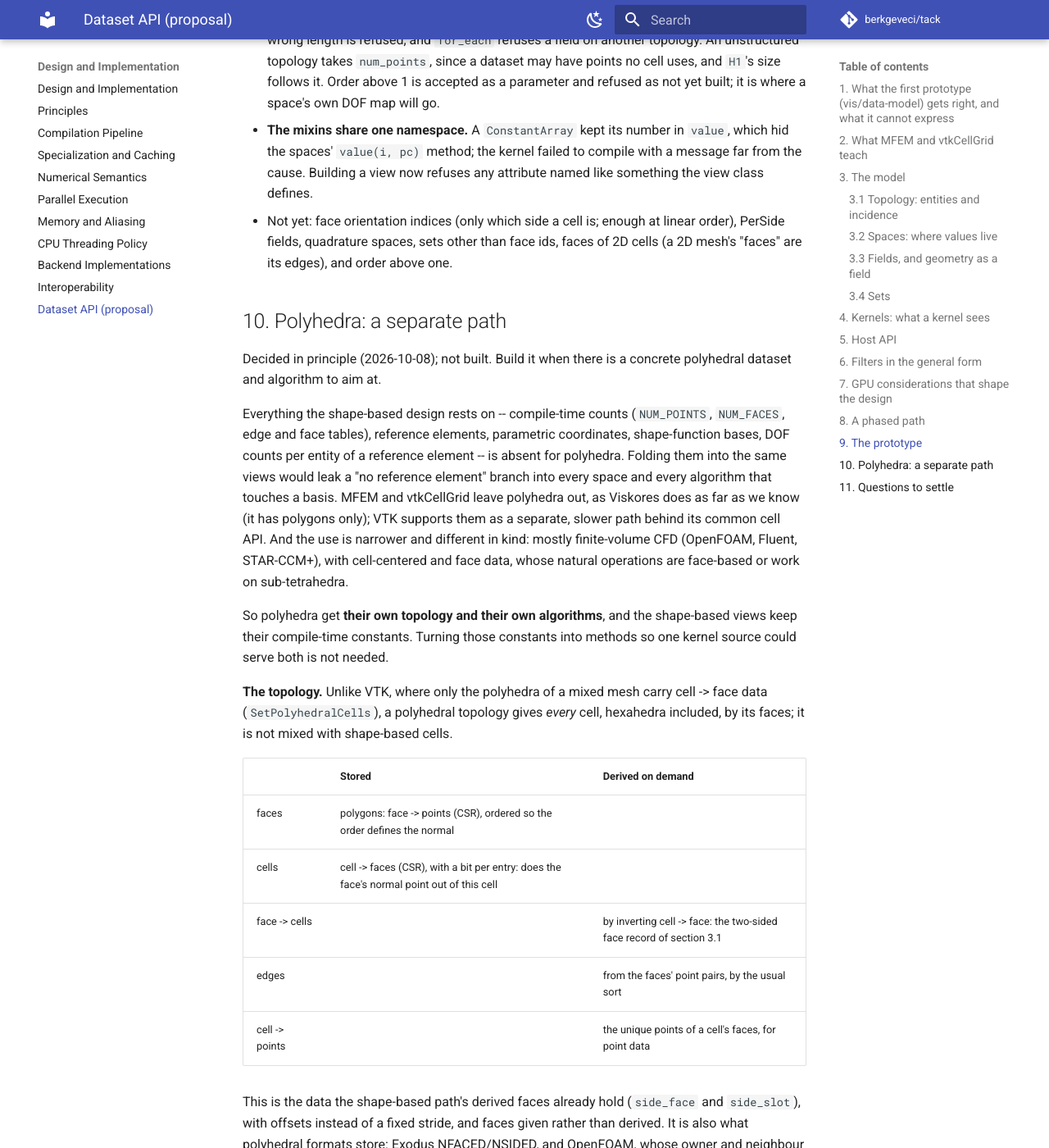
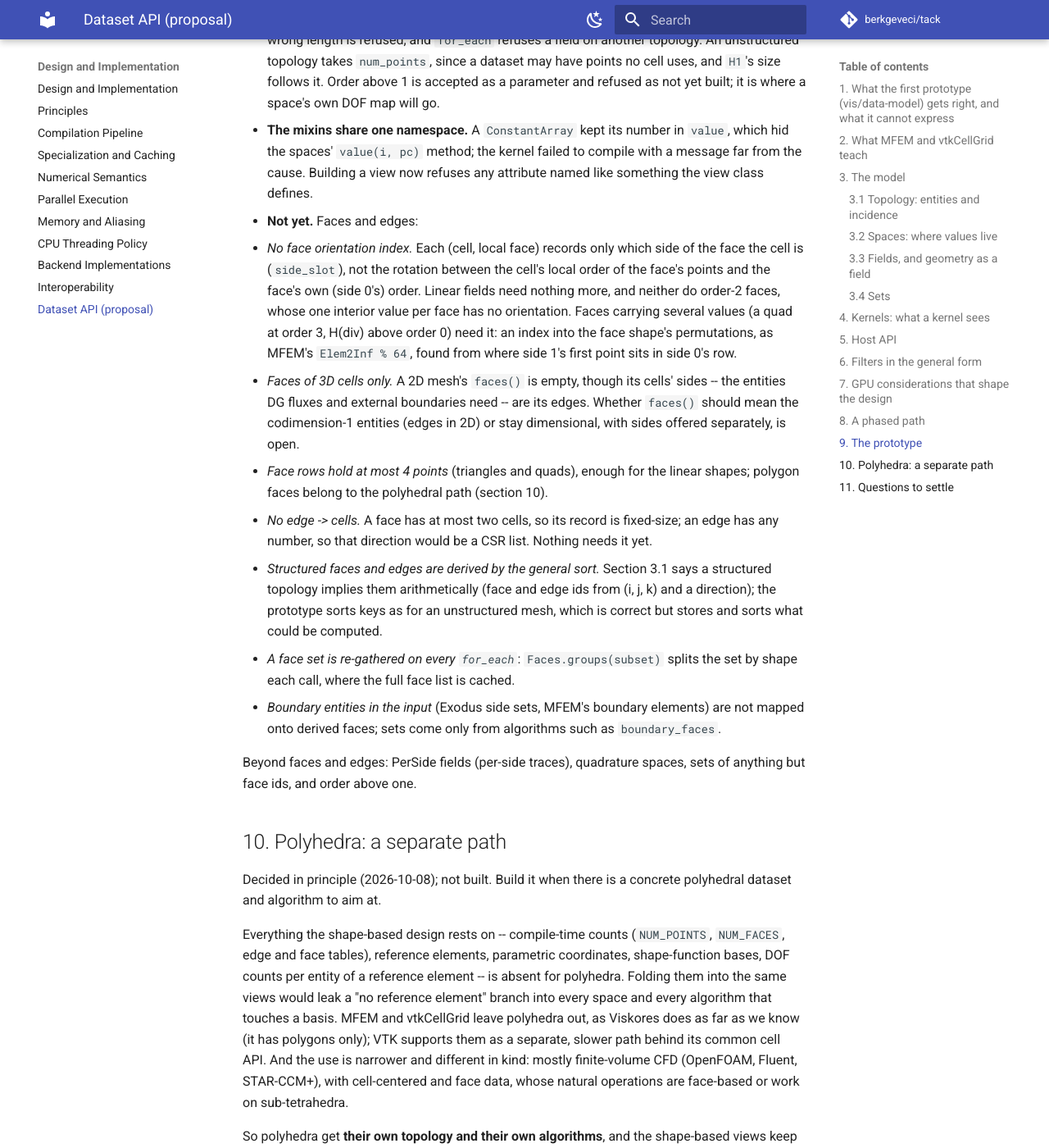
Before and after one commit to berkgeveci/tack, an MkDocs documentation site: the page built from docs/design/dataset-api.md, in a window 1280 px wide and 1400 px high, scrolled down 10207 px. Shown: the whole window at 82% size. Built offline with MkDocs 1.6.1 and Material for MkDocs 9.7.7, drawn with Linux system fonts in a browser that asks for light colours; comment, search, counter and statistics services are not loaded.

Commit message:
List what the prototype's faces and edges lack
The prototype section's not-yet list becomes a list of specific gaps in
faces and edges: no face orientation index (and which faces need one), faces
of 3D cells only, face rows of at most 4 points, no edge -> cells, structured
faces and edges derived by the general sort rather than arithmetically as
section 3.1 says, face sets re-gathered per for_each, and boundary entities
in the input not mapped onto derived faces. The remaining gaps (PerSide
fields, quadrature spaces, sets, higher order) stay listed after them.

```diff
--- a/docs/design/dataset-api.md
+++ b/docs/design/dataset-api.md
@@ -436,10 +436,41 @@ What building it showed:
   `value`, which hid the spaces' `value(i, pc)` method; the kernel failed
   to compile with a message far from the cause. Building a view now
   refuses any attribute named like something the view class defines.
-- Not yet: face orientation indices (only which side a cell is; enough at
-  linear order), PerSide fields, quadrature spaces, sets other than face
-  ids, faces of 2D cells (a 2D mesh's "faces" are its edges), and order
-  above one.
+- **Not yet.** Faces and edges:
+  - *No face orientation index.* Each (cell, local face) records only
+    which side of the face the cell is (`side_slot`), not the rotation
+    between the cell's local order of the face's points and the face's
+    own (side 0's) order. Linear fields need nothing more, and neither do
+    order-2 faces, whose one interior value per face has no orientation.
+    Faces carrying several values (a quad at order 3, H(div) above order
+    0) need it: an index into the face shape's permutations, as MFEM's
+    `Elem2Inf % 64`, found from where side 1's first point sits in side
+    0's row.
+  - *Faces of 3D cells only.* A 2D mesh's `faces()` is empty, though its
+    cells' sides -- the entities DG fluxes and external boundaries need --
+    are its edges. Whether `faces()` should mean the codimension-1
+    entities (edges in 2D) or stay dimensional, with sides offered
+    separately, is open.
+  - *Face rows hold at most 4 points* (triangles and quads), enough for the
+    linear shapes; polygon faces belong to the polyhedral path
+    (section 10).
+  - *No edge -> cells.* A face has at most two cells, so its record is
+    fixed-size; an edge has any number, so that direction would be a CSR
+    list. Nothing needs it yet.
+  - *Structured faces and edges are derived by the general sort.* Section
+    3.1 says a structured topology implies them arithmetically (face and
+    edge ids from (i, j, k) and a direction); the prototype sorts keys as
+    for an unstructured mesh, which is correct but stores and sorts what
+    could be computed.
+  - *A face set is re-gathered on every `for_each`*: `Faces.groups(subset)`
+    splits the set by shape each call, where the full face list is
+    cached.
+  - *Boundary entities in the input* (Exodus side sets, MFEM's boundary
+    elements) are not mapped onto derived faces; sets come only from
+    algorithms such as `boundary_faces`.
+
+  Beyond faces and edges: PerSide fields (per-side traces), quadrature
+  spaces, sets of anything but face ids, and order above one.
 
 ## 10. Polyhedra: a separate path
 
```
